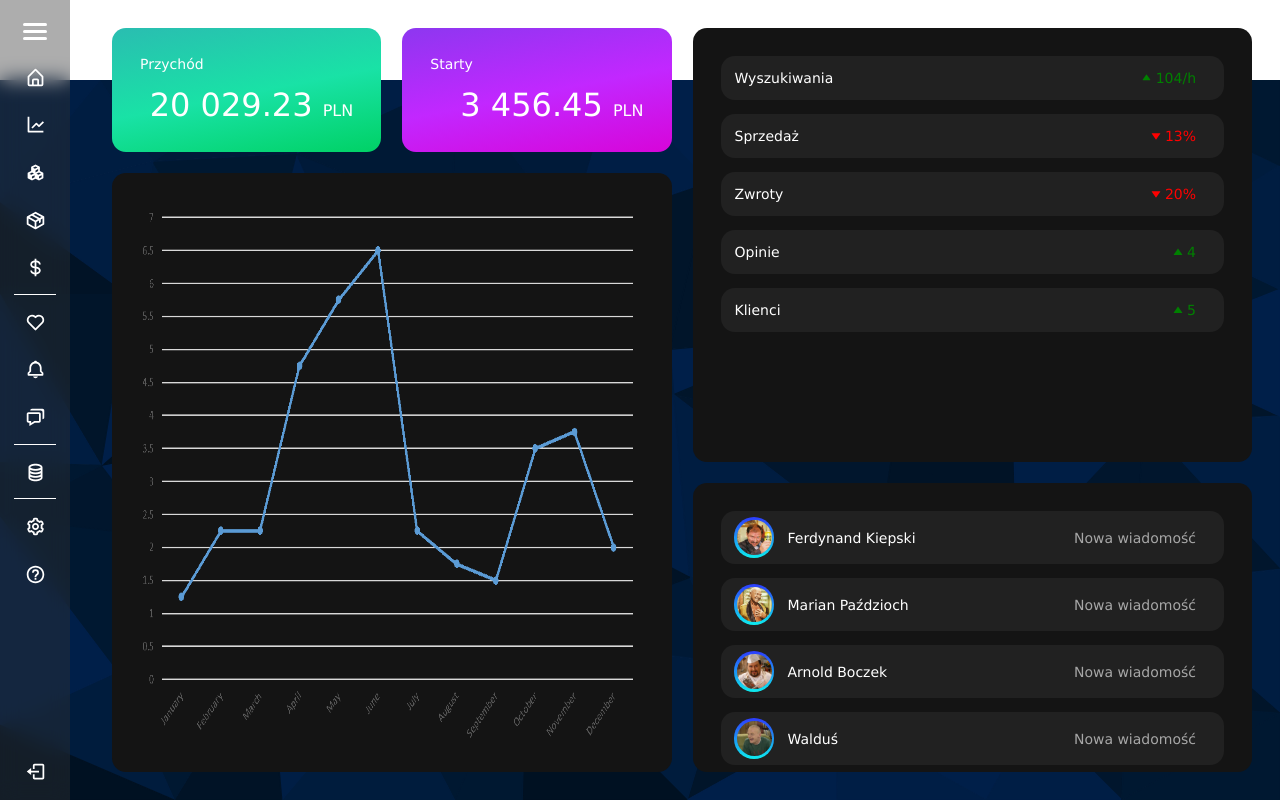
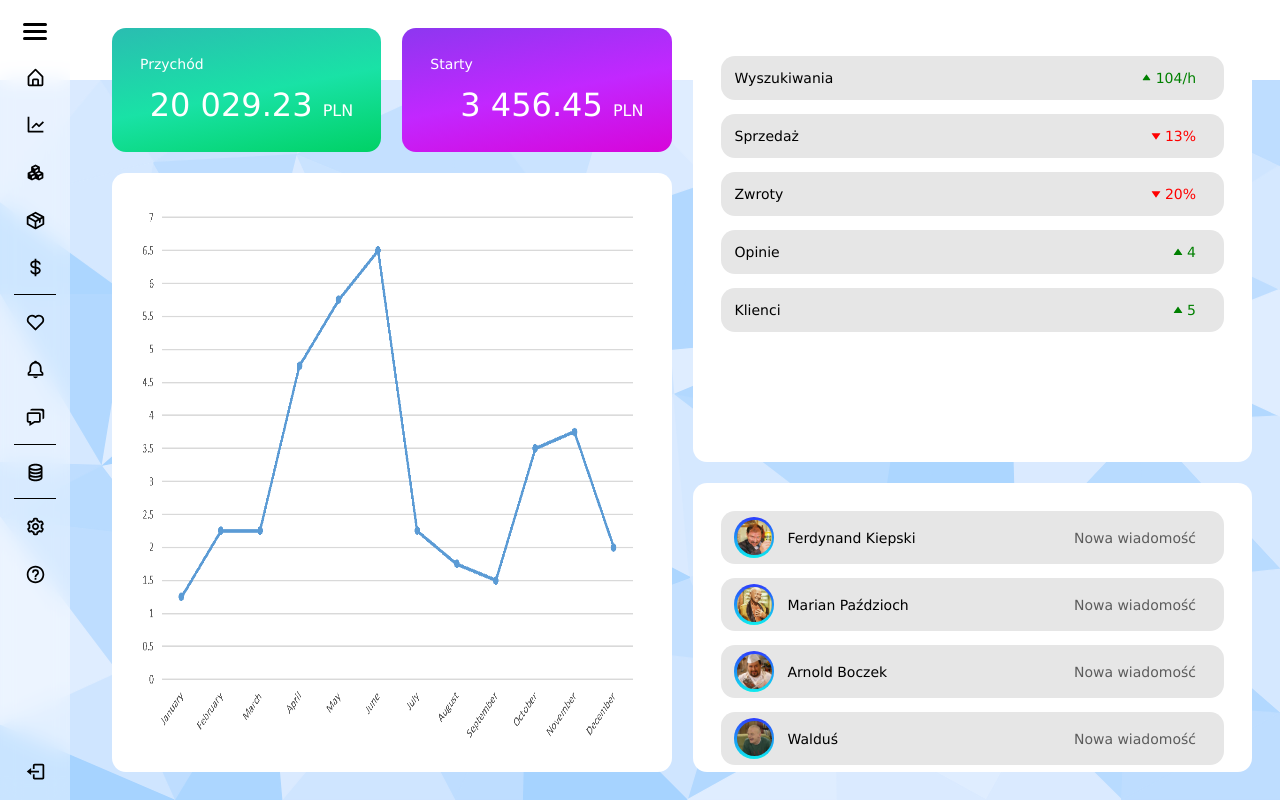
Before and after one commit to pawelrapacz/projekt-papciej, a PHP site: page /technest-management/ in a window 1280 px wide. Run offline with PHP 8.4, Linux system fonts and the light colour scheme; the visitor is signed in with stand-in values (Sample User, id 1).

Commit message:
Color schemes handling

```diff
--- /dev/null
+++ b/scss/management/_variables.scss
@@ -0,0 +1,7 @@
+$bg-img: var(--bg-img);
+$bg-trans: var(--bg-trans);
+$bg-solid: var(--bg-solid);
+$bg-solid-sec: var(--bg-solid-sec);
+$txt-clr: var(--txt-clr);
+
+$sidebar-btn-hov-clr: var(--sidebar-btn-hov-clr);
--- a/scss/management/base/_base.scss
+++ b/scss/management/base/_base.scss
@@ -1,10 +1,30 @@
+@use '../variables';
 @import url('https://fonts.googleapis.com/css2?family=Pixelify+Sans:wght@400;500&display=swap');
 
+:root {
+    color-scheme: light;
+
+    --bg-img: url('/img/view/management-light.svg');
+    --bg-solid: rgb(255, 255, 255);
+    --bg-solid-sec: rgb(230, 230, 230);
+    --bg-trans: hsla(0, 0%, 100%, 0.4);
+    --txt-clr: rgb(0, 0, 0);
+    --sidebar-btn-hov-clr: white;
+}
+
+.dark {
+    color-scheme: dark;
+
+    --bg-img: url('/img/view/management-dark.svg');
+    --bg-solid: rgb(30, 30, 30);
+    --bg-solid-sec: rgb(50, 50, 50);
+    --bg-trans: hsla(0, 0%, 20%, 0.4);
+    --txt-clr: rgb(255, 255, 255);
+    --sidebar-btn-hov-clr: hsla(0, 0%, 0%, 0.6);
+}
+
 body {
-    --bg-light: url('/img/view/management-light.svg');
-    --bg-dark: url('/img/view/management-dark.svg');
-
-    background-image: var(--bg-dark);
+    background-image: variables.$bg-img;
     background-repeat: no-repeat;
     background-attachment:fixed;
     background-position: center bottom;
--- a/scss/management/components/_confirm_dialog.scss
+++ b/scss/management/components/_confirm_dialog.scss
@@ -1,4 +1,5 @@
 @use '../../utils';
+@use '../variables';
 
 .popup-backdrop {
     position: fixed;
@@ -26,7 +27,7 @@
     height: 8rem;
     border-radius: .5rem;
     border: 1px solid #aaa;
-    background-color: white;
+    background-color: variables.$bg-solid;
 
     p {
         margin: 0;
--- a/scss/management/components/_content-box.scss
+++ b/scss/management/components/_content-box.scss
@@ -1,7 +1,7 @@
 .content-box {
     border-collapse: collapse;
     border-radius: .5rem;
-    background-color: rgb(255, 255, 255);
+    background-color: var(--bg-solid);
     backdrop-filter: blur(10px);
     padding: 2rem;
 }
--- a/scss/management/layout/_sidebar.scss
+++ b/scss/management/layout/_sidebar.scss
@@ -1,4 +1,5 @@
 @use '../../utils';
+@use '../variables';
 
 $transiton-duration: 250ms;
 $sidebar-transiton-duration: 500ms;
@@ -11,36 +12,21 @@ $button-gap: .5rem;
 $button-padding-block: .7rem;
 $button-border-radius: .5rem;
 
-
-$bg-sidebar: var(--bg-dark);
-$text-clr: var(--text-clr-dark);
-$btn-hov-clr: var(--btn-hov-clr-dark);
-
 // Sidebar
 //    min-width: 20rem
 //    max-width: 30rem
 
 .sidebar {
-    // light
-    --bg-light: hsla(0, 0%, 100%, 0.4);
-    --text-clr-light: black;
-    --btn-hov-clr-light: white;
-
-    // dark
-    --bg-dark: hsla(0, 0%, 20%, 0.4);
-    --text-clr-dark: white;
-    --btn-hov-clr-dark: hsla(0, 0%, 0%, 0.6);
-
     width: $sidebar-width-collapsed;
     height: 100vh;
     position: fixed;
-    color: $text-clr;
-    background-color: $bg-sidebar;
+    color: variables.$txt-clr;
+    background-color: variables.$bg-trans;
     backdrop-filter: blur(10px);
     transition: $sidebar-transiton-duration linear;
 
     svg {
-        fill: $text-clr;
+        fill: variables.$txt-clr;
     }
 }
 
@@ -71,7 +57,7 @@ $sidebar-btn-wrapper-height: (($sidebar-width-collapsed - $burger-el-height * 7)
     > div {
         width: 100%;
         height: $burger-el-height;
-        background-color: $text-clr;
+        background-color: variables.$txt-clr;
         border-radius: 5rem;
         transition: $sidebar-transiton-duration linear;
     }
@@ -122,7 +108,7 @@ $sidebar-btn-wrapper-height: (($sidebar-width-collapsed - $burger-el-height * 7)
         transform: translateX(-50%);
         height: 1px;
         width: calc(100% - $sidebar-section-padding * 2);
-        background-color: $text-clr;
+        background-color: variables.$txt-clr;
     }
 
     &:nth-last-of-type(2)::after {
@@ -140,7 +126,7 @@ $sidebar-btn-wrapper-height: (($sidebar-width-collapsed - $burger-el-height * 7)
 $nav-link-width: ($sidebar-width-collapsed - $sidebar-section-padding * 2);
 .nav-link {
     @include utils.flex(flex-start, center, nowrap, 2rem);
-    color: $text-clr;
+    color: variables.$txt-clr;
     text-decoration: none;
     padding-block: $button-padding-block;
     border-radius: $button-border-radius;
@@ -150,7 +136,7 @@ $nav-link-width: ($sidebar-width-collapsed - $sidebar-section-padding * 2);
     cursor: pointer;
 
     &:hover {
-        background-color: $btn-hov-clr;
+        background-color: variables.$sidebar-btn-hov-clr;
     }
 
     div {
--- a/scss/management/pages/_database.scss
+++ b/scss/management/pages/_database.scss
@@ -1,10 +1,15 @@
 @use '../../utils';
+@use '../variables';
 
 $clr-row-border: #8a8a8a;
 $row-border-width: 1px;
 
 .table {
+    background-color: variables.$bg-solid;
+    color: variables.$txt-clr;
     width: 100%;
+    border-collapse: collapse;
+    border-radius: .5rem;
     font-size: .9rem;
     text-align: left;
 
@@ -38,12 +43,9 @@ $row-border-width: 1px;
     }
 }
 
-$table-header-height: 2rem;
-
 .table-header,
 th.table-header {
     padding-bottom: 1rem;
-    // height: $table-header-height;
 
     div {
         height: 100%;
@@ -58,8 +60,9 @@ th.table-header {
     font-weight: normal;
 
     svg {
-        min-width: $table-header-height;
-        min-height: $table-header-height;
+        fill: variables.$txt-clr !important;
+        min-width: 2rem;
+        min-height: 2rem;
     }
 }
 
@@ -69,6 +72,7 @@ th.table-header {
     gap: 3rem;
 
     button {
+        color: variables.$txt-clr;
         padding-block: 0.7rem;
         padding-inline: 1.5rem;
         border-radius: 0.5rem;
@@ -85,7 +89,7 @@ th.table-header {
 .table-fields {
     position: sticky;
     top: 0;
-    background-color: white;
+    background-color: variables.$bg-solid;
     z-index: 10;
 
     &::after {
@@ -105,7 +109,7 @@ th.table-header {
     min-width: fit-content;
 
     &:hover{
-        background-color: rgb(219, 219, 219);
+        background-color: variables.$bg-solid-sec;
     }
 
     &:last-of-type {
@@ -124,6 +128,7 @@ th.table-header {
     }
 
     svg{
+        fill: variables.$txt-clr !important;
         height: 1.1rem;
     }
 }
--- a/scss/management/pages/_login.scss
+++ b/scss/management/pages/_login.scss
@@ -1,27 +1,17 @@
 @use '../../utils';
+@use '../variables';
 
 .login-wrapper {
     @include utils.center();
     height: 100vh;
 }
 
-$bg-clr: var(--bg-dark);
-$text-clr: var(--text-clr-dark);
-
 .login-box {
-    // light
-    --bg-light: hsla(0, 0%, 100%, 0.4);
-    --text-clr-light: black;
-
-    // dark
-    --bg-dark: hsla(0, 0%, 20%, 0.4);
-    --text-clr-dark: white;
-
     width: 20vw;
     border-radius: 2.5rem;
     backdrop-filter: blur(10px);
-    border: 1px solid $text-clr;
-    background-color: $bg-clr;
+    border: 1px solid variables.$txt-clr;
+    background-color: variables.$bg-trans;
     padding: 3rem;
 
     .title {
@@ -30,7 +20,7 @@ $text-clr: var(--text-clr-dark);
         font-size: 3vw;
         text-align: center;
         margin-bottom: 2rem;
-        color: $text-clr;
+        color: variables.$txt-clr;
     }
 
     .login-btn {
@@ -41,7 +31,7 @@ $text-clr: var(--text-clr-dark);
         background-color: #003580;
         border: 1px solid #003580;
         font-size: 1.1rem;
-        color: $text-clr;
+        color: rgb(255, 255, 255);
         margin-top: 1vw;
 
         &:hover {
@@ -57,13 +47,13 @@ $text-clr: var(--text-clr-dark);
     padding-inline: 1.5rem;
     border-radius: 50rem;
     background-color: transparent;
-    border: 1px solid $text-clr;
+    border: 1px solid variables.$txt-clr;
     margin-bottom: 1vw;
 
     input {
         background-color: transparent;
         border: none;
-        color: $text-clr;
+        color: variables.$txt-clr;
         font-size: 1rem;
 
         &:focus-visible {
@@ -72,7 +62,7 @@ $text-clr: var(--text-clr-dark);
     }
 
     svg {
-        fill: $text-clr;
+        fill: variables.$txt-clr;
     }
 }
 
--- a/scss/management/pages/_start.scss
+++ b/scss/management/pages/_start.scss
@@ -1,7 +1,5 @@
 @use '../../utils';
-
-$bg: rgb(20, 20, 20);
-$bg-sec: lighten($bg, 5%);
+@use '../variables';
 
 .wrapper:has(.dashboard) {
     box-sizing: border-box;
@@ -16,10 +14,10 @@ $bg-sec: lighten($bg, 5%);
     grid-template-columns: repeat(4, 1fr);
     grid-template-rows: auto repeat(2, 2fr);
     gap: 1.5rem;
-    color: white;
+    color: variables.$txt-clr;
 
     section {
-        background-color: $bg;
+        background-color: variables.$bg-solid;
         padding: 2rem;
         border-radius: 1rem;
     }
@@ -68,7 +66,7 @@ $bg-sec: lighten($bg, 5%);
     gap: 1rem;
 
     div {
-        background-color: $bg-sec;
+        background-color: variables.$bg-solid-sec;
         border-radius: 1rem;
         padding-block: 1rem;
         padding-inline-start: 1rem;
@@ -122,9 +120,9 @@ $bg-sec: lighten($bg, 5%);
 }
 
 .message {
-    color: white;
+    color: variables.$txt-clr;
     text-decoration: none;
-    background-color: lighten(rgb(20, 20, 20), 5%);
+    background-color: variables.$bg-solid-sec;
     border-radius: 1rem;
     padding-block: .5rem;
     padding-inline-start: 1rem;
--- a/styles/management-style.css
+++ b/styles/management-style.css
@@ -59,10 +59,28 @@ button {
   font-size: 1rem;
 }
 
+:root {
+  color-scheme: light;
+  --bg-img: url("/img/view/management-light.svg");
+  --bg-solid: rgb(255, 255, 255);
+  --bg-solid-sec: rgb(230, 230, 230);
+  --bg-trans: hsla(0, 0%, 100%, 0.4);
+  --txt-clr: rgb(0, 0, 0);
+  --sidebar-btn-hov-clr: white;
+}
+
+.dark {
+  color-scheme: dark;
+  --bg-img: url("/img/view/management-dark.svg");
+  --bg-solid: rgb(30, 30, 30);
+  --bg-solid-sec: rgb(50, 50, 50);
+  --bg-trans: hsla(0, 0%, 20%, 0.4);
+  --txt-clr: rgb(255, 255, 255);
+  --sidebar-btn-hov-clr: hsla(0, 0%, 0%, 0.6);
+}
+
 body {
-  --bg-light: url("/img/view/management-light.svg");
-  --bg-dark: url("/img/view/management-dark.svg");
-  background-image: var(--bg-dark);
+  background-image: var(--bg-img);
   background-repeat: no-repeat;
   background-attachment: fixed;
   background-position: center bottom;
@@ -102,22 +120,16 @@ body {
 }
 
 .sidebar {
-  --bg-light: hsla(0, 0%, 100%, 0.4);
-  --text-clr-light: black;
-  --btn-hov-clr-light: white;
-  --bg-dark: hsla(0, 0%, 20%, 0.4);
-  --text-clr-dark: white;
-  --btn-hov-clr-dark: hsla(0, 0%, 0%, 0.6);
   width: 5rem;
   height: 100vh;
   position: fixed;
-  color: var(--text-clr-dark);
-  background-color: var(--bg-dark);
+  color: var(--txt-clr);
+  background-color: var(--bg-trans);
   backdrop-filter: blur(10px);
   transition: 500ms linear;
 }
 .sidebar svg {
-  fill: var(--text-clr-dark);
+  fill: var(--txt-clr);
 }
 
 .sidebar-btn-wrapper {
@@ -143,7 +155,7 @@ body {
 .sidebar-btn > div {
   width: 100%;
   height: 0.25rem;
-  background-color: var(--text-clr-dark);
+  background-color: var(--txt-clr);
   border-radius: 5rem;
   transition: 500ms linear;
 }
@@ -186,7 +198,7 @@ body {
   transform: translateX(-50%);
   height: 1px;
   width: calc(100% - 2rem);
-  background-color: var(--text-clr-dark);
+  background-color: var(--txt-clr);
 }
 .nav-section:nth-last-of-type(2)::after {
   display: none;
@@ -210,7 +222,7 @@ body {
   flex-wrap: nowrap;
   gap: 2rem;
   flex-direction: initial;
-  color: var(--text-clr-dark);
+  color: var(--txt-clr);
   text-decoration: none;
   padding-block: 0.7rem;
   border-radius: 0.5rem;
@@ -452,10 +460,10 @@ body {
   grid-template-columns: repeat(4, 1fr);
   grid-template-rows: auto repeat(2, 2fr);
   gap: 1.5rem;
-  color: white;
+  color: var(--txt-clr);
 }
 .dashboard section {
-  background-color: rgb(20, 20, 20);
+  background-color: var(--bg-solid);
   padding: 2rem;
   border-radius: 1rem;
 }
@@ -500,7 +508,7 @@ body {
   gap: 1rem;
 }
 .raport div {
-  background-color: #212121;
+  background-color: var(--bg-solid-sec);
   border-radius: 1rem;
   padding-block: 1rem;
   padding-inline-start: 1rem;
@@ -554,9 +562,9 @@ body {
 }
 
 .message {
-  color: white;
+  color: var(--txt-clr);
   text-decoration: none;
-  background-color: #212121;
+  background-color: var(--bg-solid-sec);
   border-radius: 1rem;
   padding-block: 0.5rem;
   padding-inline-start: 1rem;
--- a/technest-management/common/head.html
+++ b/technest-management/common/head.html
@@ -3,7 +3,9 @@
 <meta http-equiv="X-UA-Compatible" content="IE=7">
 <meta http-equiv="X-UA-Compatible" content="ie=edge">
 <meta name="description" content="">
+<meta name="color-scheme" content="dark light">
 <link rel="shortcut icon" href="favicon.ico" type="image/x-icon">
 <link rel="stylesheet" href="/styles/management-style.css">
 <script src="/js/loader.js"></script>
-<script src="/technest-management/js/sidebar.js" defer></script>
+<script src="/technest-management/js/colorScheme.js"></script>
+<script type="module" src="/technest-management/js/sidebar.js"></script>
--- a/technest-management/database/index.php
+++ b/technest-management/database/index.php
@@ -24,7 +24,7 @@
     ?>
     <div class="wrapper">
         <main>
-            <table class="table content-box">
+            <table class="table">
                 <?php
                     require_once $_SERVER['DOCUMENT_ROOT'].'/connect.php';
                     const TABLE = 0;
```
Also changed, not shown: other parts of styles/management-style.css (+19 -16 lines), technest-management/js/colorScheme.js (added, +37 -0 lines), 1 other file.
